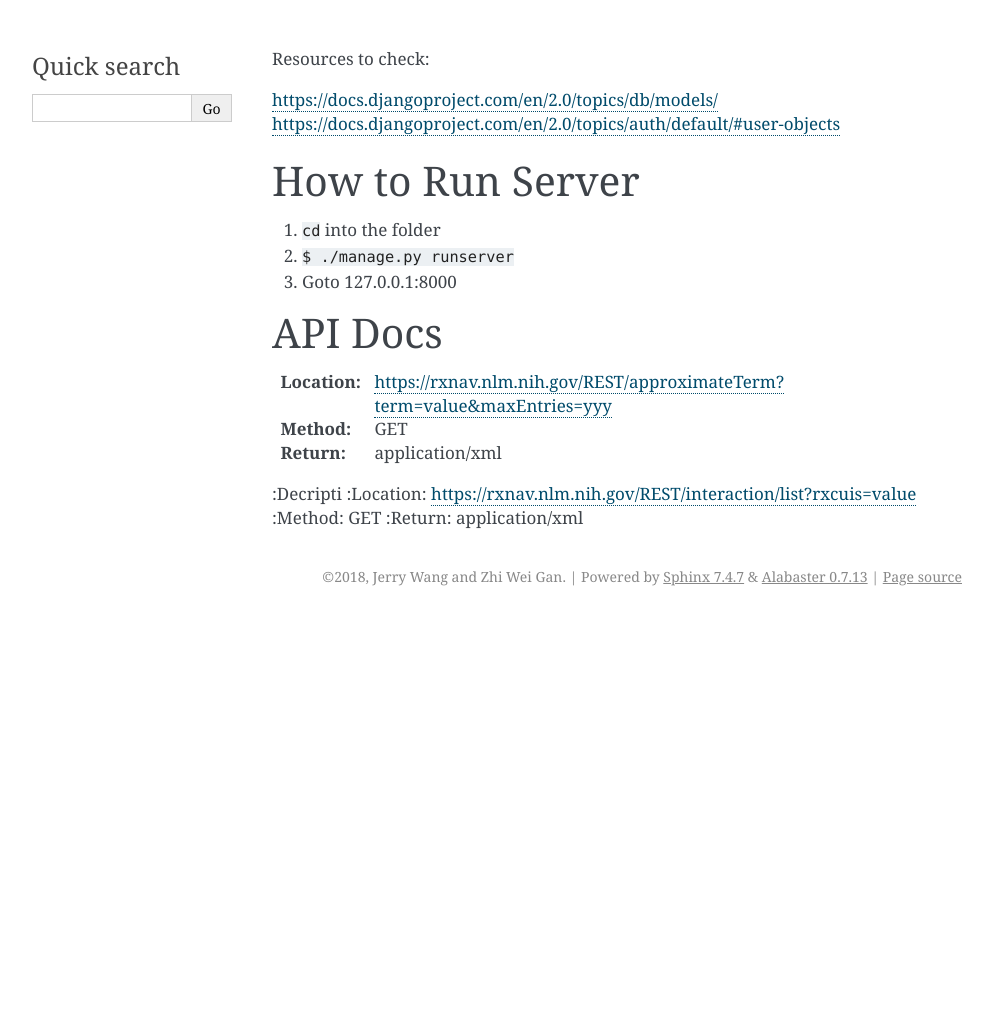
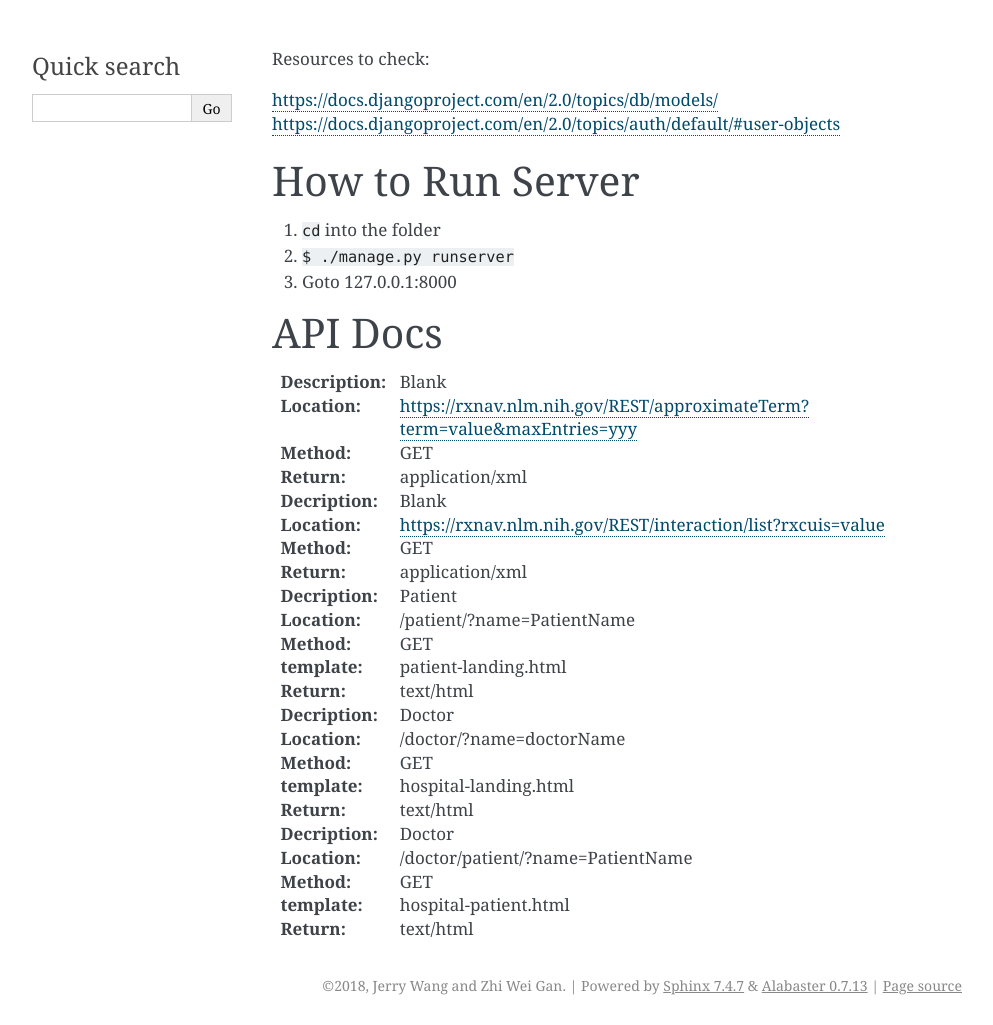
Before and after one commit to pkqxdd/medacognitive, a Sphinx documentation site: the page built from docs/README.rst, in a window 1280 px wide. Shown: the whole page, without its empty margins (148-1141 px from the left). Built offline with Sphinx 7.4.7, drawn with Linux system fonts in a browser that asks for light colours; before the commit the page ends 900 px from its top, so only the background shows below that.

Commit message:
Update README.rst

```diff
--- a/docs/README.rst
+++ b/docs/README.rst
@@ -15,11 +15,31 @@ How to Run Server
 API Docs
 ========
 
+:Description: Blank
 :Location: https://rxnav.nlm.nih.gov/REST/approximateTerm?term=value&maxEntries=yyy
 :Method: GET
 :Return: application/xml
 
-:Decripti
+:Decription: Blank
 :Location: https://rxnav.nlm.nih.gov/REST/interaction/list?rxcuis=value
 :Method: GET
 :Return: application/xml
+
+
+:Decription: Patient
+:Location: /patient/?name=PatientName
+:Method: GET
+:template: patient-landing.html
+:Return: text/html
+
+:Decription: Doctor
+:Location: /doctor/?name=doctorName
+:Method: GET
+:template: hospital-landing.html
+:Return: text/html
+
+:Decription: Doctor
+:Location: /doctor/patient/?name=PatientName
+:Method: GET
+:template: hospital-patient.html
+:Return: text/html
```
